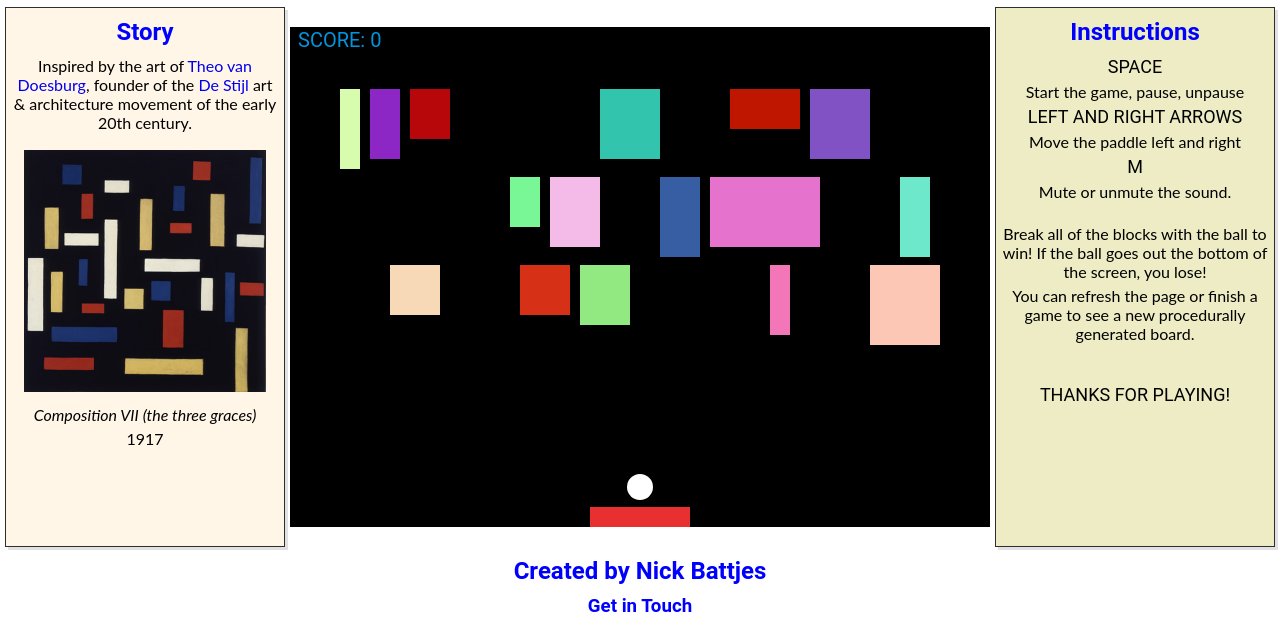
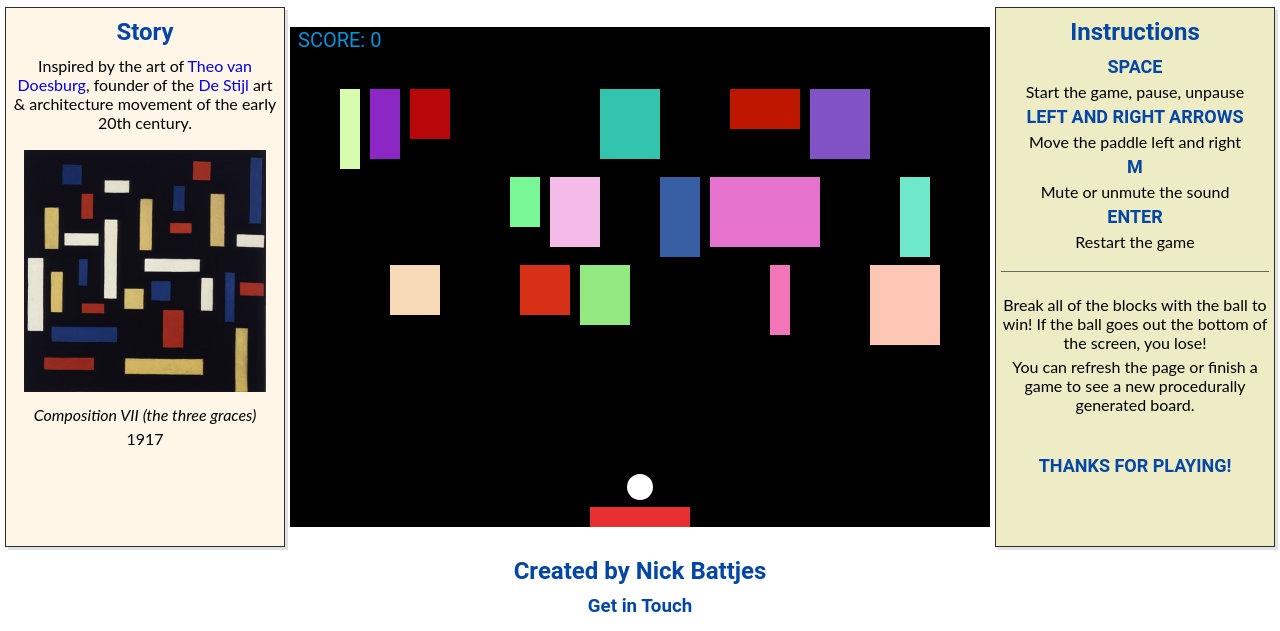
Before and after one commit to Battjmo/BreakStijl, a website: page index.html in a window 1280 px wide. Shown: the part 89-720 px from the top of the page. Drawn offline with Linux system fonts and the light colour scheme.

Commit message:
fix endgame, clean up CSS

```diff
--- a/gameFiles/game.js
+++ b/gameFiles/game.js
@@ -169,7 +169,7 @@ class Game {
     drawWinner() {
       this.xSpeed = 0;
       this.ySpeed = 0;
-      this.ctx.font = "100px Roboto";
+      this.ctx.font = "100px Roboto sans-serif";
       this.ctx.fillStyle = "#0095DD";
       this.ctx.fillText("YOU WIN!", 100, 200);
       this.ctx.fillText("PRESS ENTER", 25, 300)
--- a/index.html
+++ b/index.html
@@ -25,12 +25,14 @@
 
 <div class="instructions">
 <h2>Instructions</h2>
-  <p class="headline">Space</p>
+  <p class="headline">SPACE</p>
   <p> Start the game, pause, unpause</p>
   <p class="headline">Left and right Arrows</p>
   <p> Move the paddle left and right</p>
   <p class="headline">M</p>
-  <p class="bottom-instruction">Mute or unmute the sound.</p>
+  <p>Mute or unmute the sound</p>
+  <p class="headline">ENTER</p>
+  <p class="bottom-instruction">Restart the game</p>
   <br/>
   <p>Break all of the blocks with the ball to win! If the ball goes out the bottom of the screen, you lose!</p>
   <p>You can refresh the page or finish a game to see a new procedurally generated board.</p>
--- a/style.css
+++ b/style.css
@@ -18,7 +18,7 @@ canvas {
 h1, h2, h3, h4 {
   margin: 0 auto;
   margin-top: 10px;
-  color: blue;
+  color: #0346a5;
   text-align: center;
   font-family: 'Roboto', sans-serif;
 }
@@ -37,7 +37,9 @@ p {
 .headline {
   font-size: 18px;
   text-transform: uppercase;
+  font-weight: 600;
   font-family: 'Roboto', sans-serif;
+  color: #0346a5;
 }
 
 .main {
@@ -83,3 +85,8 @@ p {
 .bottom {
   margin-bottom: 20px;
 }
+
+.bottom-instruction {
+  padding-bottom: 20px;
+  border-bottom: 1px solid #66686b;
+}
```
Also changed, not shown: gameFiles/bundle.js, 1 other file.
